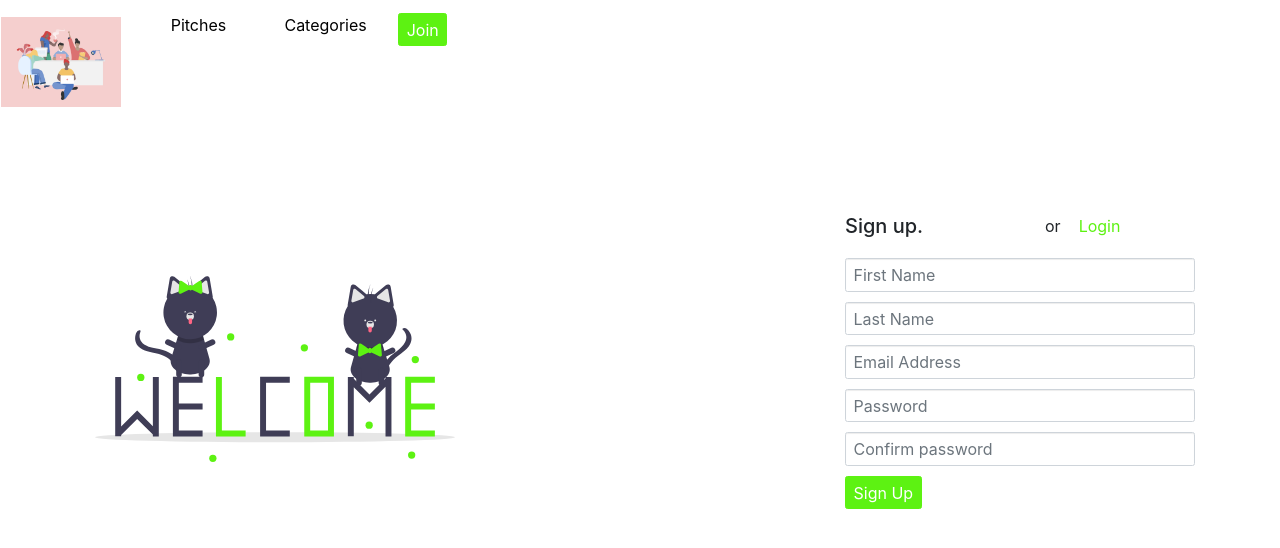
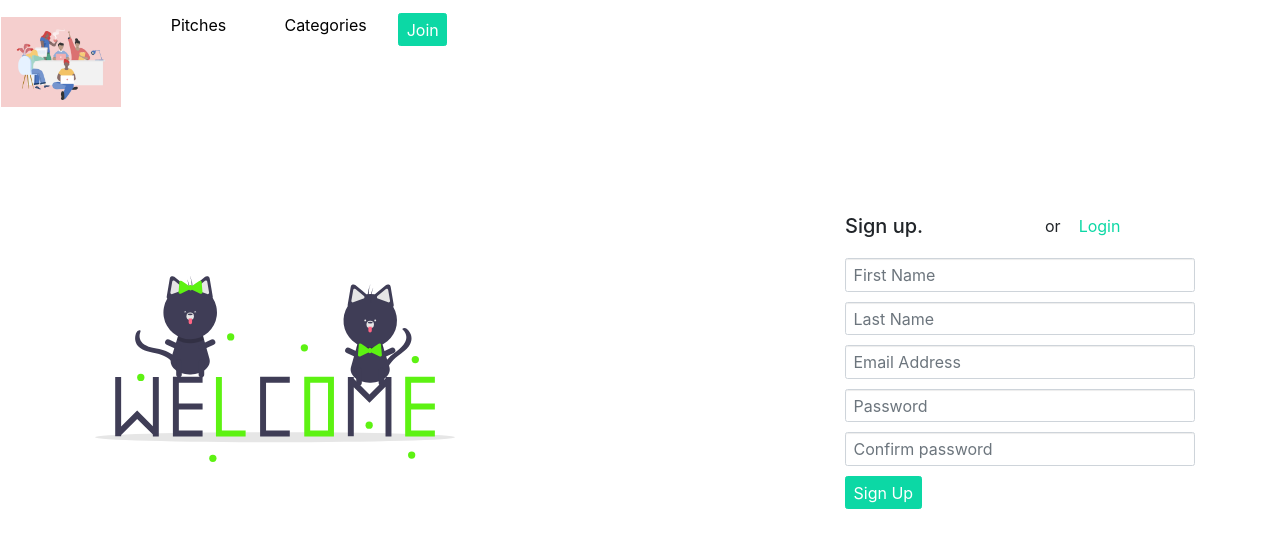
Before and after one commit to Kerrykogei24/Bingo-Pitch, a Flask app: page /register in a window 1280 px wide. Shown: the top 548 px of the page. Run offline with Flask 2, Linux system fonts and the light colour scheme; some libraries are stand-ins or nearby versions.

Commit message:
initialize server

```diff
--- a/app/static/css/pitch.css
+++ b/app/static/css/pitch.css
@@ -17,7 +17,7 @@
     margin-left: 12%;
 }
 .pitch-up{
-    color: #5df212;
+    color:#0cd8a5;
 }
 .pitch-down{
     color: red;
--- a/app/static/css/pitches.css
+++ b/app/static/css/pitches.css
@@ -18,7 +18,7 @@
     color: gray;
 }
 .pitch:hover{
-    border: 1px solid #5df212;
+    border: 1px solid #0cd8a5;
     background-color: #fcfcfc;
     z-index: 5;
 }
--- a/app/static/css/profile.css
+++ b/app/static/css/profile.css
@@ -20,6 +20,6 @@
     color: initial;
 }
 .btn-success{
-    background-color: #5df212;
-    border-color: #5df212;
+    background-color: #0cd8a5;
+    border-color: #0cd8a5;
 }
--- a/app/static/css/register.css
+++ b/app/static/css/register.css
@@ -11,11 +11,11 @@
     margin-top: 8%;
 }
 .btn-success{
-    background-color: #5df212;
-    border-color: #5df212 ;
+    background-color: #0cd8a5;
+    border-color: #0cd8a5 ;
 }
 .login-text{
-    color: #5df212;
+    color: #0cd8a5;
 }
 .register-img{
     display: none;
```
